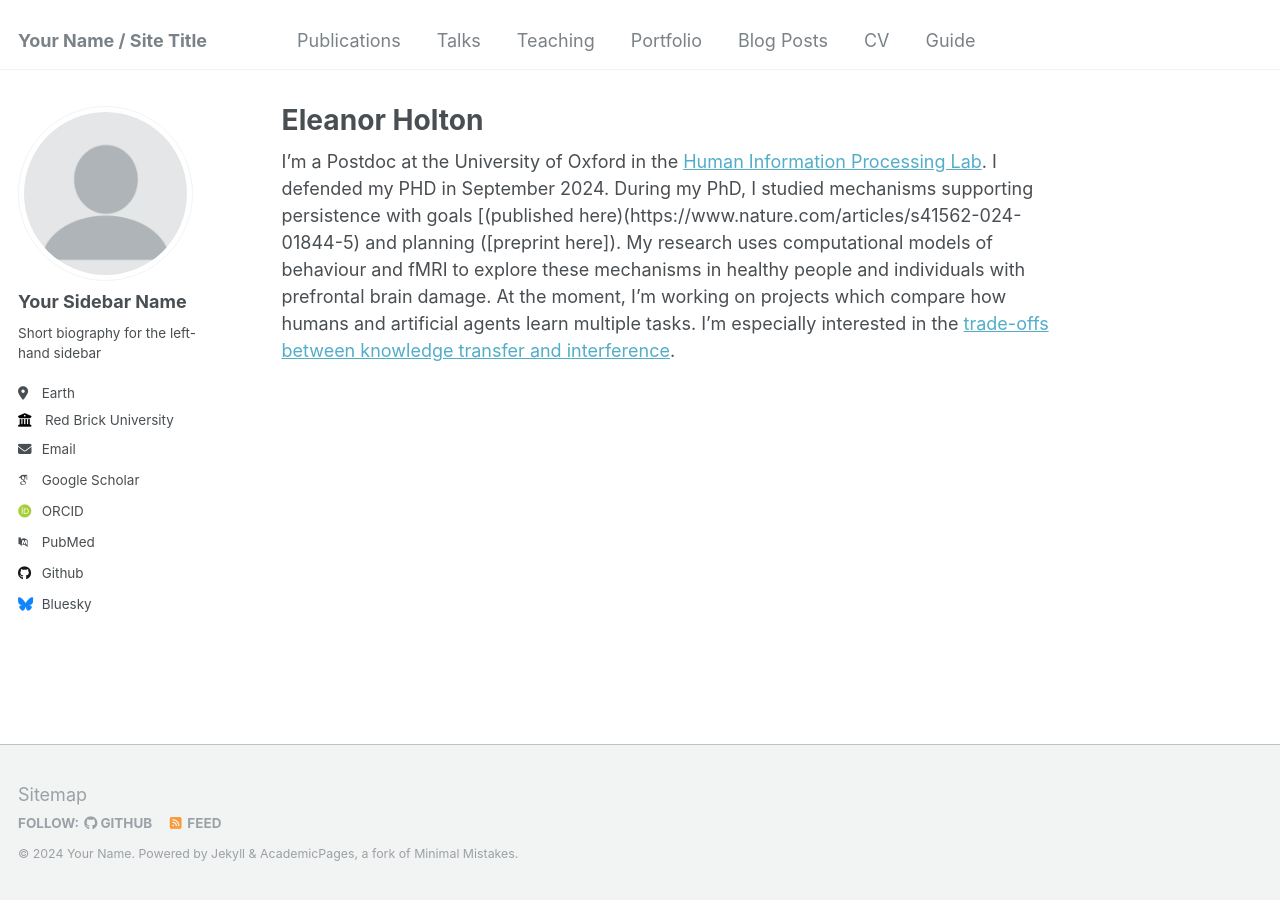
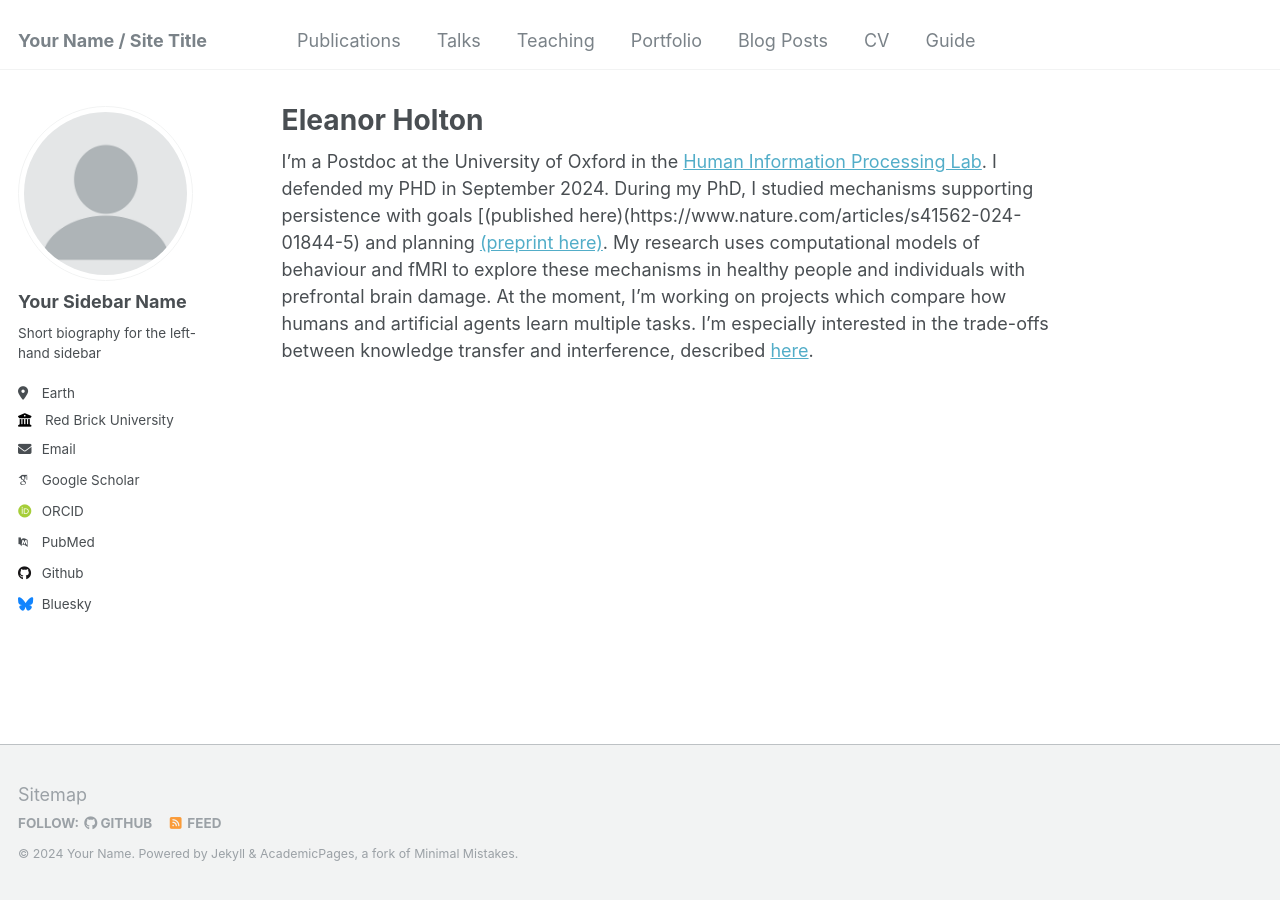
Before and after one commit to eleanorholton/eleanorholton.github.io, a Jekyll site: the page built from _pages/about.md, in a window 1280 px wide. Built offline with Jekyll 4.4.1, drawn with Linux system fonts in a browser that asks for light colours; some web fonts are replaced.

Commit message:
Update about.md

```diff
--- a/_pages/about.md
+++ b/_pages/about.md
@@ -7,4 +7,4 @@ redirect_from:
   - /about.html
 ---
 
-I'm a Postdoc at the University of Oxford in the [Human Information Processing Lab](https://humaninformationprocessing.com/). I defended my PHD in September 2024. During my PhD, I studied mechanisms supporting persistence with goals [(published here)(https://www.nature.com/articles/s41562-024-01844-5) and planning ([preprint here]). My research uses computational models of behaviour and fMRI to explore these mechanisms in healthy people and individuals with prefrontal brain damage. At the moment, I'm working on projects which compare how humans and artificial agents learn multiple tasks. I'm especially interested in the [trade-offs between knowledge transfer and interference](https://2023.ccneuro.website/proceedings/0001124.pdf?s=W&pn=1595).
+I'm a Postdoc at the University of Oxford in the [Human Information Processing Lab](https://humaninformationprocessing.com/). I defended my PHD in September 2024. During my PhD, I studied mechanisms supporting persistence with goals [(published here)(https://www.nature.com/articles/s41562-024-01844-5) and planning [(preprint here)](https://osf.io/preprints/psyarxiv/y8xqr/). My research uses computational models of behaviour and fMRI to explore these mechanisms in healthy people and individuals with prefrontal brain damage. At the moment, I'm working on projects which compare how humans and artificial agents learn multiple tasks. I'm especially interested in the trade-offs between knowledge transfer and interference, described [here](https://2023.ccneuro.website/proceedings/0001124.pdf?s=W&pn=1595).
```
